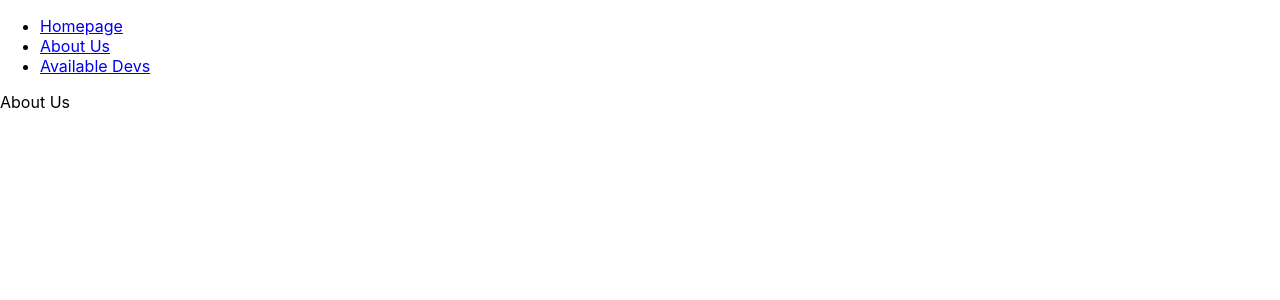
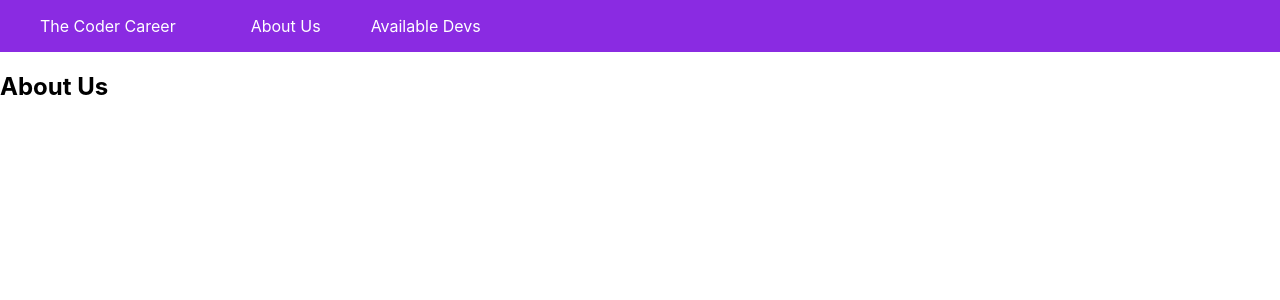
Before and after one commit to Reikon95/the-coder-career-website, a React (Create React App) app: page /aboutus in a window 1280 px wide. Shown: the top 300 px of the page. Built offline with nearby package versions, Linux system fonts and the light colour scheme.

Commit message:
navbar fix

```diff
--- a/src/App.css
+++ b/src/App.css
@@ -1,21 +1,25 @@
-.navbar-wrapper {
-  display: flex;
-  width: 100vw;
-}
-.navbar-endpoint-group {
-  justify-content: flex-end;
-}
-.navbar-home-link {
-  padding-right: 5vw;
-  cursor: pointer;
-  justify-content: space-between;
-}
-
-.navbar-item {
-  padding: 0 2vw;
-  cursor: pointer;
-}
-
 .App {
   text-align: center;
 }
+
+.parent-navbar {
+  background-color: blueviolet;
+  display: flex;
+}
+
+.navbar-list {
+  display: flex;
+  list-style-type: none;
+  color: white;
+  text-decoration: none;
+}
+
+.navbar-link {
+  margin: auto 25px;
+  color: white;
+  text-decoration: none;
+}
+
+.navbar-link-home {
+  margin: 0 25px 0 0;
+}
--- a/src/App.js
+++ b/src/App.js
@@ -3,6 +3,7 @@ import { BrowserRouter as Router, Switch, Route, Link } from "react-router-dom";
 import { HomePage } from "./pages/home/home";
 import { AvailableDevs } from "./pages/juniors/availabledevs";
 import { AboutUs } from "./pages/about/aboutus";
+import "./App.css";
 export default function App() {
   useEffect(() => {
     console.log(
@@ -13,16 +14,22 @@ export default function App() {
   return (
     <Router>
       <div>
-        <nav>
-          <ul>
-            <li>
-              <Link to="/">Homepage</Link>
+        <nav className="parent-navbar">
+          <ul className="navbar-list">
+            <li className="navbar-link navbar-link-home">
+              <Link to="/" className="navbar-link navbar-link-home">
+                The Coder Career
+              </Link>
             </li>
             <li>
-              <Link to="/aboutus">About Us</Link>
+              <Link to="/aboutus" className="navbar-link">
+                About Us
+              </Link>
             </li>
             <li>
-              <Link to="/AvailableDevs">Available Devs</Link>
+              <Link to="/AvailableDevs" className="navbar-link">
+                Available Devs
+              </Link>
             </li>
           </ul>
         </nav>
--- a/src/pages/about/aboutus.jsx
+++ b/src/pages/about/aboutus.jsx
@@ -1,5 +1,9 @@
 import React from "react";
 
 export function AboutUs() {
-  return <>About Us</>;
+  return (
+    <>
+      <h2>About Us</h2>
+    </>
+  );
 }
```
